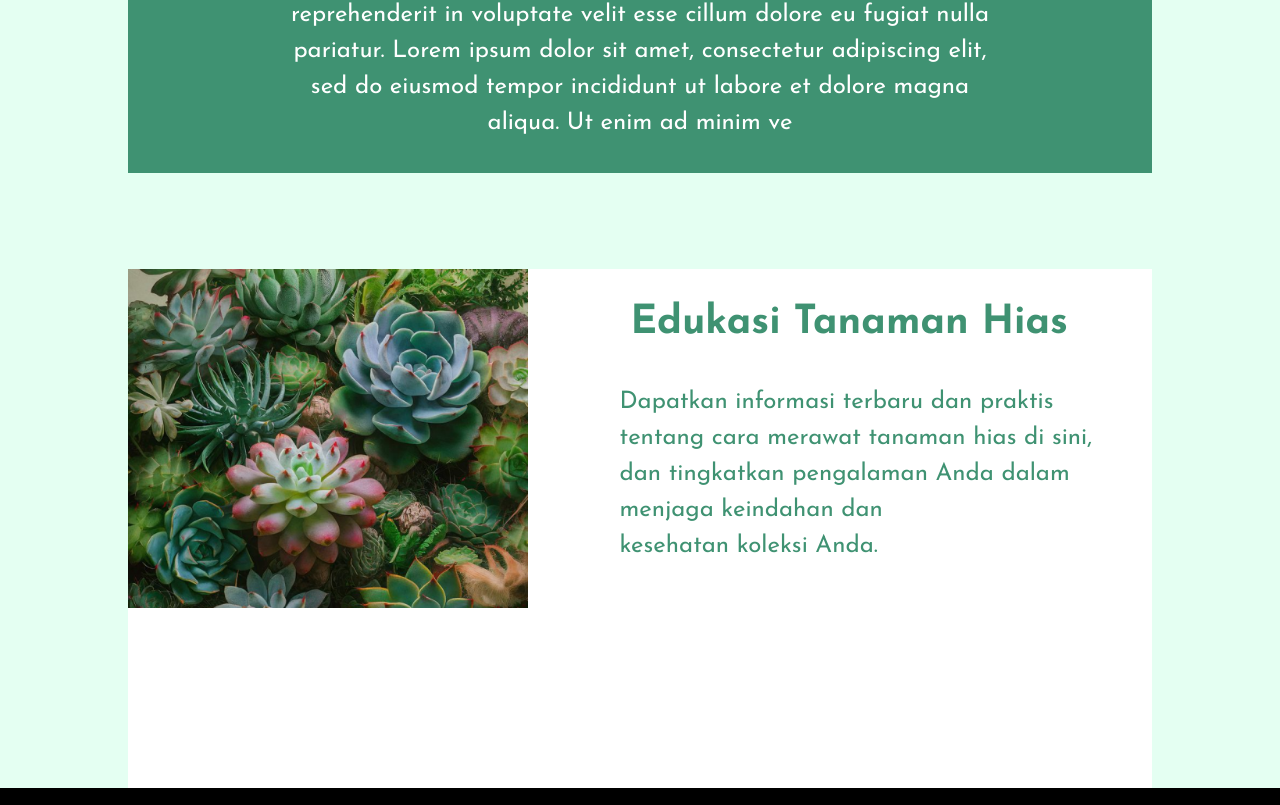
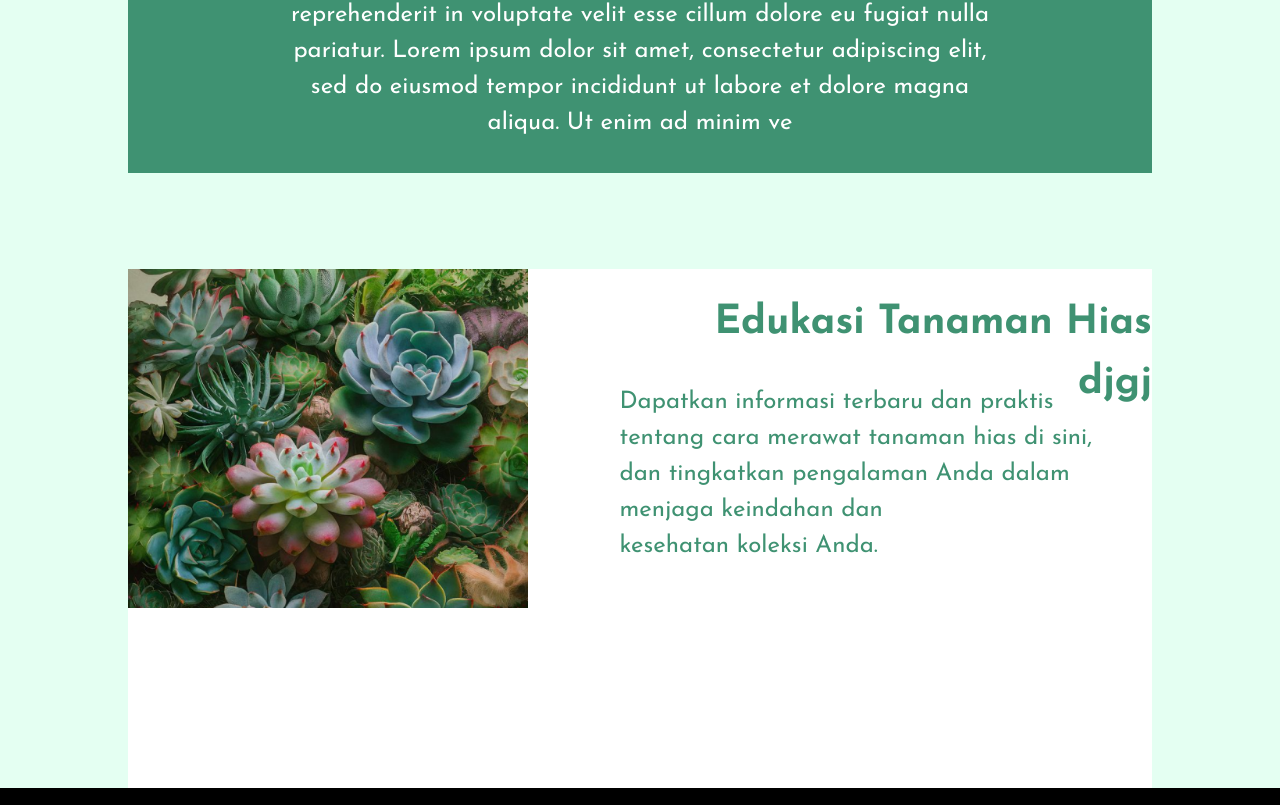
Before and after one commit to auliarahman789/ornatredec, a Next.js app: page /Edukasi in a window 1280 px wide. Shown: the part 602-1407 px from the top of the page. Built offline with nearby package versions, Linux system fonts and the light colour scheme.

Commit message:
hias tanaman

```diff
--- a/src/app/Edukasi/page.tsx
+++ b/src/app/Edukasi/page.tsx
@@ -37,7 +37,7 @@ function page() {
                 alt="bunga"
               />
               <h1 className="text-[40px] text-[#3F9272] font-bold text-end pl-[10%] pt-6">
-                Edukasi Tanaman Hias
+                Edukasi Tanaman Hias djgj
               </h1>
             </div>
             <div className="pl-[48%] -translate-y-56 text-[#3F9272] pr-10 text-[24px]">
```
